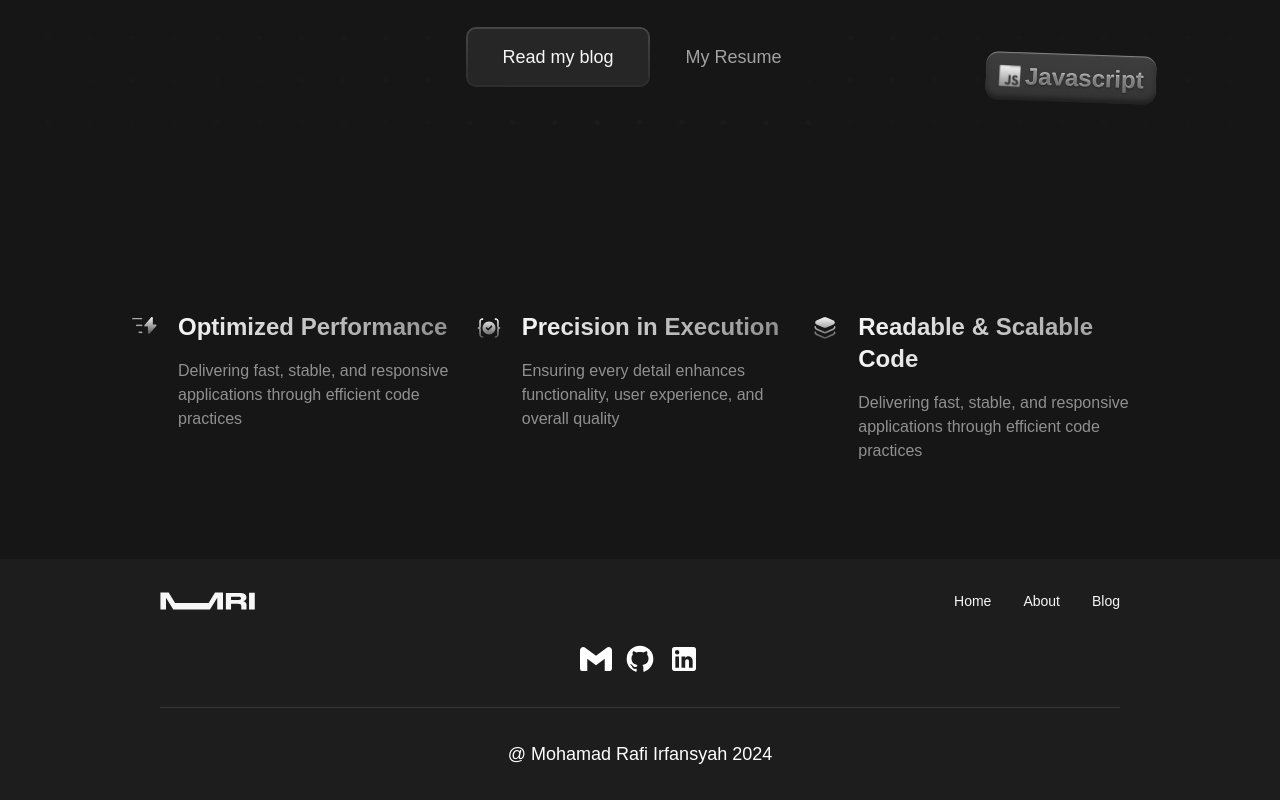
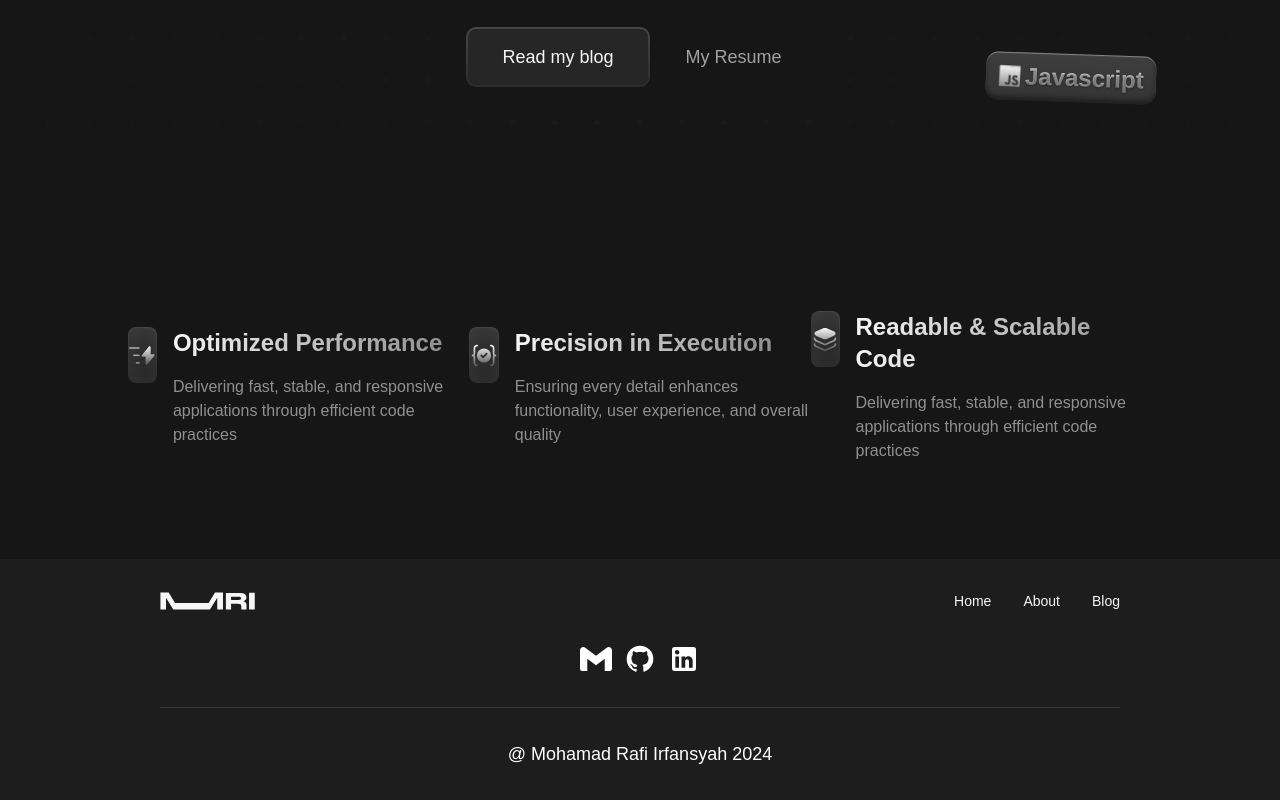
Before and after one commit to cakuakz/rafi.blogsopt, an Astro site: page / in a window 1280 px wide. Shown: the part 666-1466 px from the top of the page. Built offline with nearby package versions, Linux system fonts and the light colour scheme; Astro itself is replaced by a stand-in of ours.

Commit message:
feat: adding traits

```diff
--- a/src/components/HomeLogo.astro
+++ /dev/null
@@ -1,8 +0,0 @@
----
-
----
-<div class="p-[1.5px] rounded-lg bg-custom-white-gradient">
-    <div class="bg-[#282828] bg-opacity-70 shadow-inner rounded-lg">
-
-    </div>
-</div>
--- a/src/pages/index.astro
+++ b/src/pages/index.astro
@@ -10,7 +10,7 @@ import Traits from "src/section/home/Traits.astro"
     title="Index"
     description="Index Example"
 >
-    <div class="px-32 flex flex-col">
+    <div class="px-4 md:px-32 flex flex-col">
         <Introduction />
         <Traits />
     </div>
--- a/src/section/home/Traits.astro
+++ b/src/section/home/Traits.astro
@@ -23,11 +23,15 @@ const traitsData = [
     }
 ]
 ---
-<div class="flex justify-between mb-24">
+<div class="flex flex-col items-center md:flex-row justify-between">
     {traitsData.map((data) => (
-        <div class="max-w-[379px] flex items-start space-x-4">
-            <Image src={data.logoUrl} alt="logo" width={34} height={34} class="p-1"/>
-            <div class="flex flex-col items-start">
+        <div class="max-w-[379px] mb-24 flex items-start space-x-4">
+            <div class="p-[0.5px] w-14 h-14 rounded-lg bg-gradient-to-b from-[#464646] to-[#2C2C2C] bg-clip-border">
+                <div class="bg-[#282828] flex justify-center bg-opacity-70 w-full h-full rounded-lg shadow-[inset_2px_4px_16px_rgba(248,248,248,0.06)]">
+                    <Image src={data.logoUrl} alt="logo" width={34} height={34}/>
+                </div>
+            </div>
+            <div class="flex flex-col items-start max-w-[311px]">
                 <CustomPageTitle
                     title={data.title}
                     textSize="text-2xl"
```
